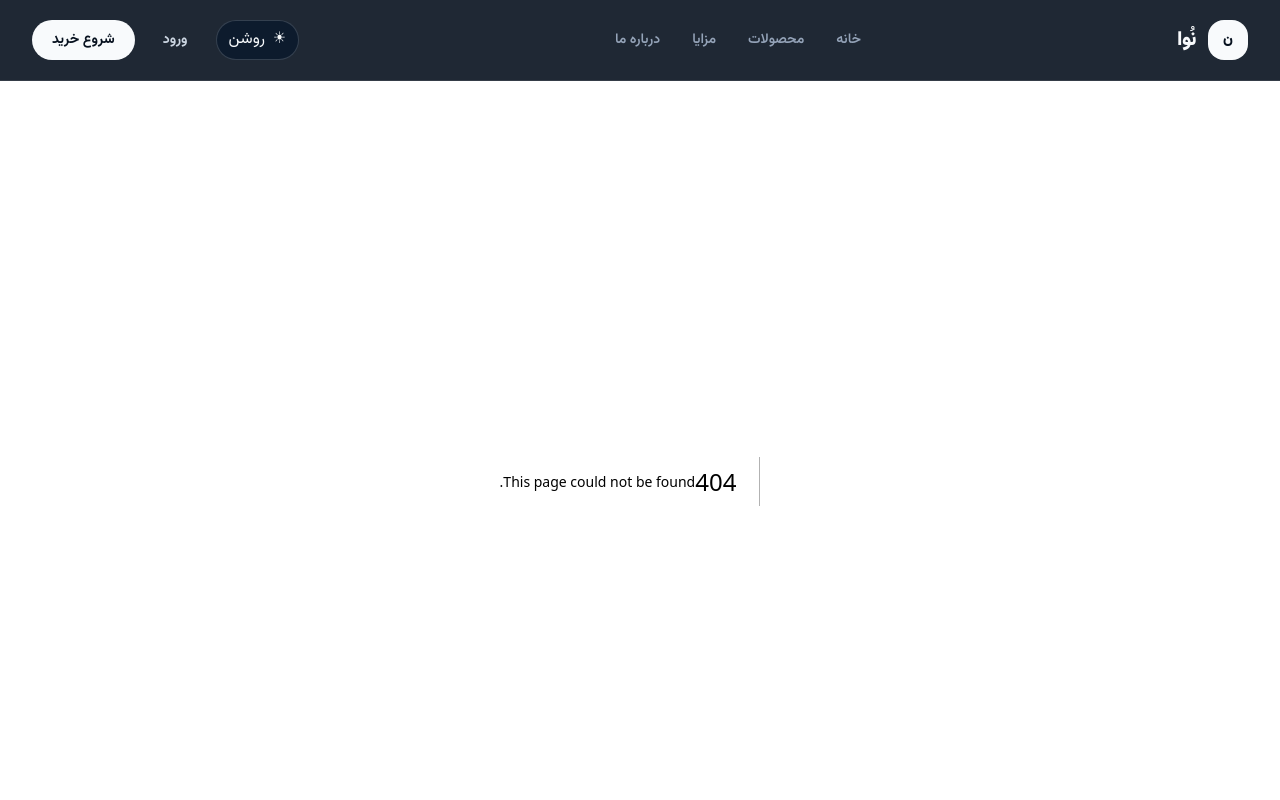
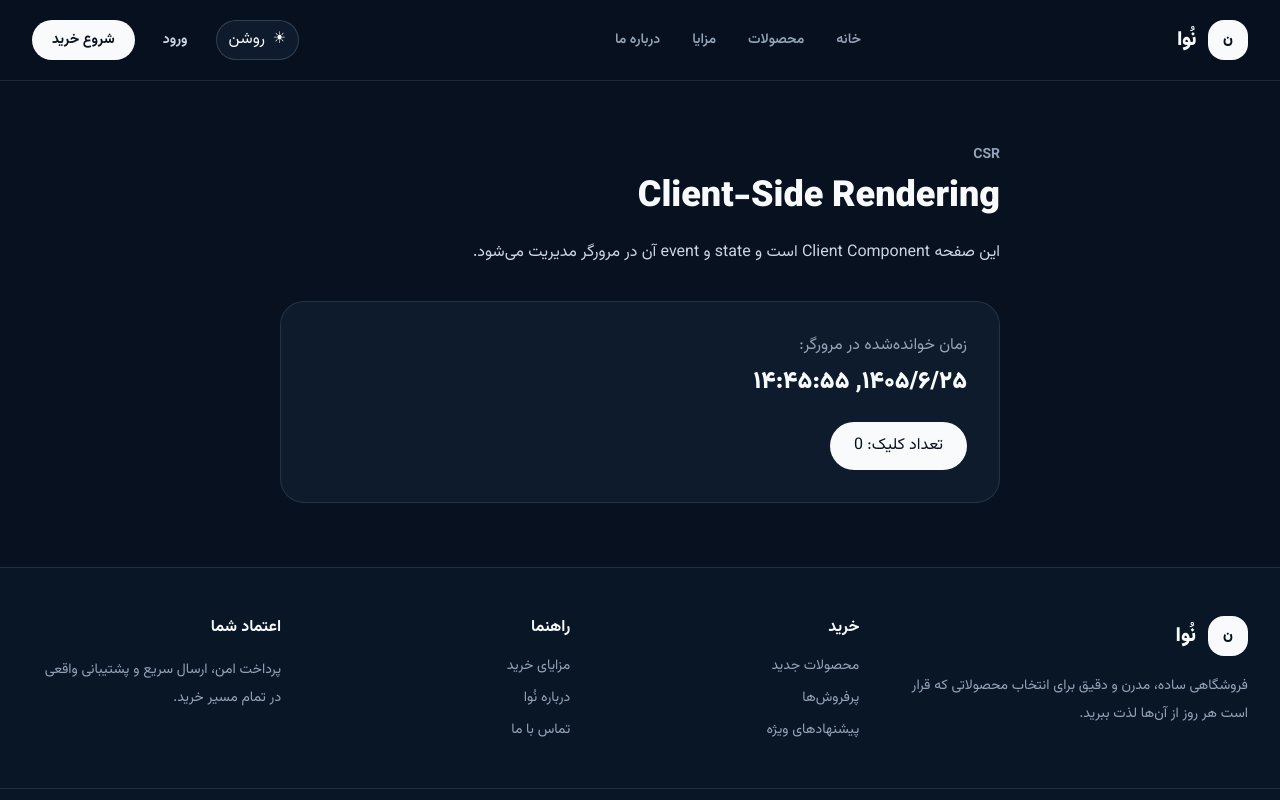
Before and after one commit to rouzbehtondkar/nextjs, a Next.js app: page /next-lab/csr in a window 1280 px wide. Before the commit this address had no page. Shown: the top 800 px of the page. Built offline with nearby package versions, Linux system fonts and the light colour scheme.

Commit message:
feat: add CSR rendering demo

```diff
--- /dev/null
+++ b/app/next-lab/csr/page.tsx
@@ -0,0 +1,32 @@
+"use client";
+
+import { useEffect, useState } from "react";
+
+export default function CSRPage() {
+  const [browserTime, setBrowserTime] = useState("در حال خواندن زمان مرورگر...");
+  const [count, setCount] = useState(0);
+
+  useEffect(() => {
+    setBrowserTime(new Date().toLocaleString("fa-IR"));
+  }, []);
+
+  return (
+    <main className="mx-auto max-w-3xl px-6 py-16">
+      <p className="theme-muted text-sm font-bold">CSR</p>
+      <h1 className="theme-text mt-3 text-4xl font-black">Client-Side Rendering</h1>
+      <p className="theme-muted-strong mt-5 leading-8">
+        این صفحه Client Component است و state و event آن در مرورگر مدیریت می‌شود.
+      </p>
+      <div className="theme-surface mt-8 rounded-3xl border p-8" style={{ borderColor: "var(--border)" }}>
+        <p className="theme-muted">زمان خوانده‌شده در مرورگر:</p>
+        <p className="theme-text mt-2 text-2xl font-black">{browserTime}</p>
+        <button
+          onClick={() => setCount((value) => value + 1)}
+          className="theme-primary-button mt-6 rounded-full px-6 py-3 font-bold"
+        >
+          تعداد کلیک: {count}
+        </button>
+      </div>
+    </main>
+  );
+}
```
